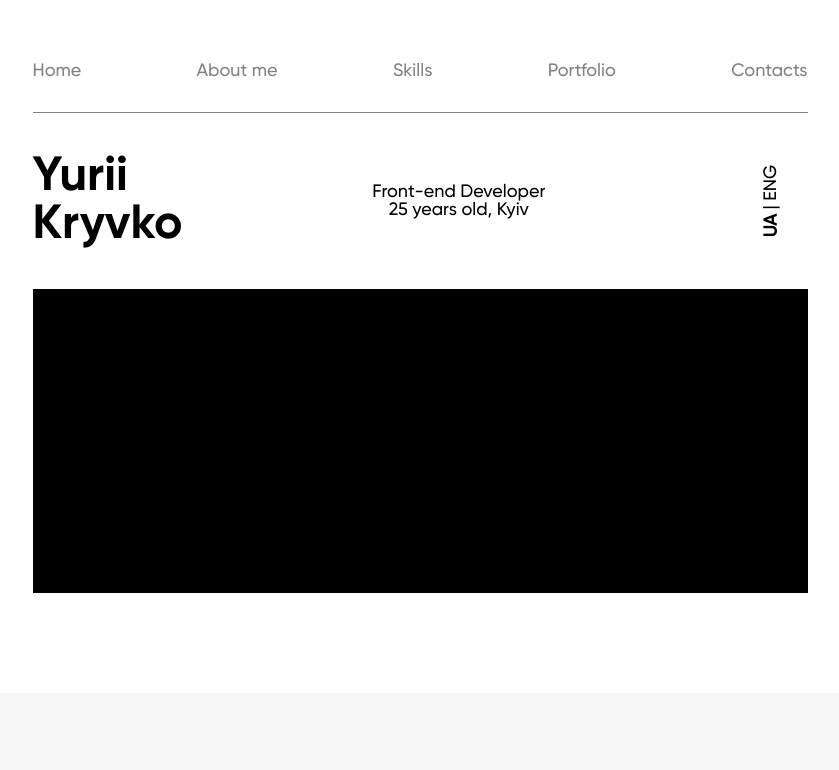
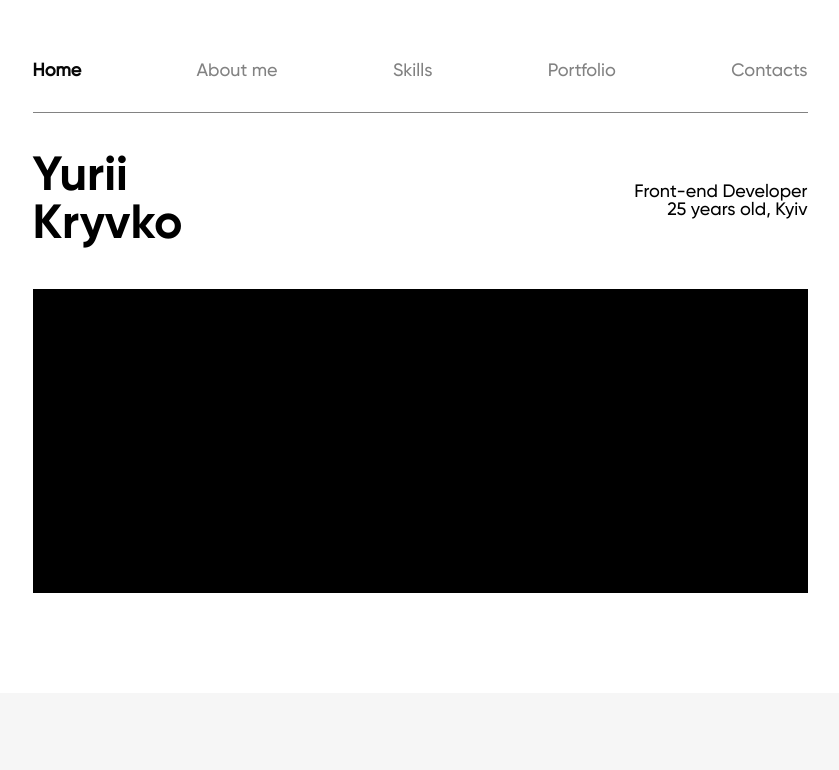
Before and after one commit to Yyyurii/Resume, a plain HTML site: page index.html in a window 1280 px wide. Shown: the top 770 px of the page, without its empty margins (220-1059 px from the left). Drawn offline with Linux system fonts and the light colour scheme.

Commit message:
add active class to the home tab

```diff
--- a/index.html
+++ b/index.html
@@ -14,7 +14,7 @@
 
     <section class="home-section">
       <div class="tabheader">
-        <div class="tabheader__item home" ><a class="tabs-item" href="#home">Home</a></div>
+        <div class="tabheader__item" ><a class="tabs-item home" href="#home">Home</a></div>
         <div class="tabheader__item"><a class="tabs-item" href="#about-me">About me</a></div>
         <div class="tabheader__item"><a class="tabs-item" href=#skills>Skills</a></div>
         <div class="tabheader__item"><a class="tabs-item" href=#portfolio>Portfolio</a></div>
@@ -38,12 +38,12 @@
               <li><a class="menu__item" href="#skills">Skills</a></li>
               <li><a class="menu__item" href="#portfolio">Portfolio</a></li>
               <li><a class="menu__item" href="#contacts">Contacts</a></li>
-              <li><a class="menu__item" href="#"><span class=""><span class="">UA</span> | <span>ENG</span></span></a></li>
+              <!-- <li><a class="menu__item" href="#"><span class=""><span class="">UA</span> | <span>ENG</span></span></a></li> -->
             </ul>
           </div>
           <span class="home-tab__name">Yurii<br>Kryvko</span>
           <span class="home-tab__years-old">Front-end Developer<br>25 years old, Kyiv</span>
-          <span class="home-tab__lang"><span class="home-tab__lang_active">UA</span> | <span>ENG</span></span>
+          <!-- <span class="home-tab__lang"><span class="home-tab__lang_active">UA</span> | <span>ENG</span></span> -->
         </div>
         <div class="home-tab__img">
           <img src="images/resume-9.jpg" alt="I am">
--- a/index.js
+++ b/index.js
@@ -3,19 +3,32 @@ const hamburger = document.getElementById('hamburger-icon');
 const menuBox = document.querySelector('.menu__box');
 const hamburgerMenu = document.querySelector('.hamburger-menu');
 const homeTab = document.querySelector('.home');
+const tabs = document.querySelectorAll('.tabs-item');
 
-document.addEventListener('DOMContentLoaded', function() {
 
-  hamburger.onclick = (function() {
-     hamburger.classList.toggle('active');
-     menuBox.style.visibility = menuBox.style.visibility === 'visible' ? '' : 'visible';
-     return false;
+document.addEventListener('DOMContentLoaded', function () {
+  homeTab.classList.add('tabheader__item_active');
+
+  hamburger.onclick = (function () {
+    hamburger.classList.toggle('active');
+    menuBox.style.visibility = menuBox.style.visibility === 'visible' ? '' : 'visible';
+    return false;
   });
-
 });
 
+
+window.addEventListener('scroll', function () {
+  if (window.pageYOffset === 0) {
+    homeTab.classList.add('tabheader__item_active');
+  } else {
+    tabs.forEach((item, i) => {
+      item.classList.remove('tabheader__item_active');
+    })
+  }
+});
+
+
 menuBox.addEventListener('click', (event) => {
-
   const tabs = document.querySelectorAll('.menu__item');
   if (event.target && event.target.classList.contains('menu__item')) {
     tabs.forEach((item, i) => {
@@ -28,8 +41,8 @@ menuBox.addEventListener('click', (event) => {
   }
 });
 
+
 document.querySelector('.tabheader').addEventListener('click', (event) => {
-  const tabs = document.querySelectorAll('.tabs-item');
   if (event.target && event.target.classList.contains('tabs-item')) {
     tabs.forEach((item, i) => {
       if (event.target == item) {
--- a/styles/home-tab.css
+++ b/styles/home-tab.css
@@ -31,7 +31,7 @@
 }
 
 .home-tab__years-old {
-  text-align: center;
+  text-align: right;
   font-size: 18px;
 }
 
```
